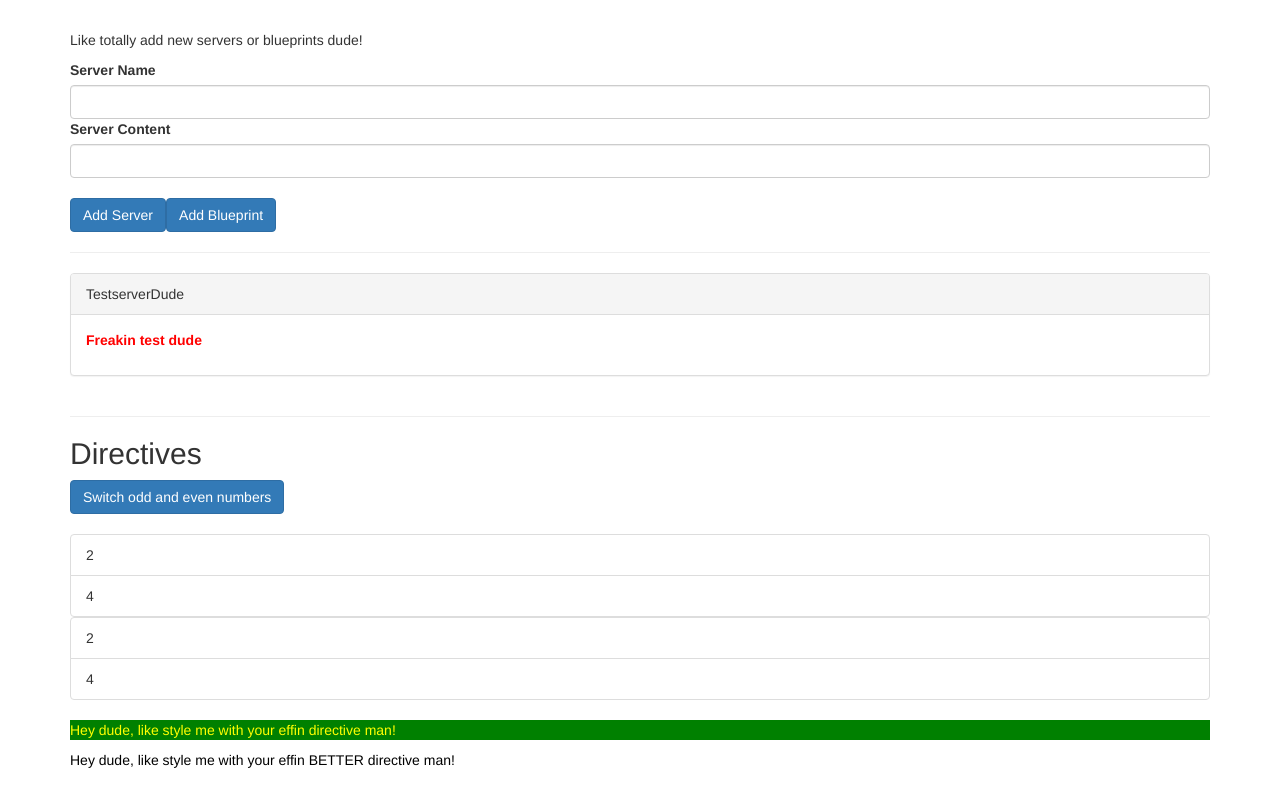
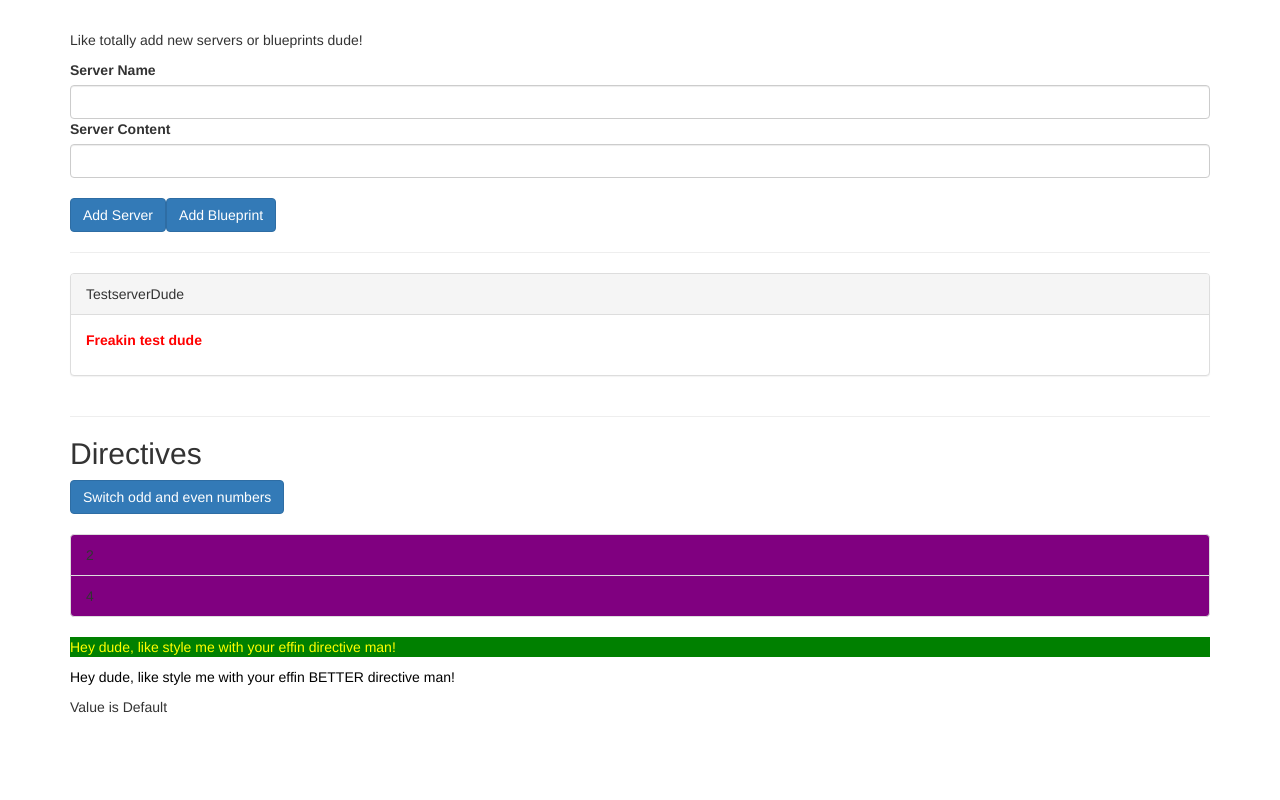
Before and after one commit to rinebob/cmp-databinding-start, an Angular app: page / in a window 1280 px wide. Built offline with nearby package versions, Linux system fonts and the light colour scheme.

Commit message:
through lec 100.  added unless directive

```diff
--- a/src/app/app.module.ts
+++ b/src/app/app.module.ts
@@ -9,6 +9,7 @@
 import { DirectivesComponent } from './directives/directives.component';
 import { HighlightDirective } from './shared/highlight.directive';
 import { BetterHighlightDirective } from './shared/better-highlight.directive';
+import { UnlessDirective } from './shared/unless.directive';
 
 @NgModule({
   declarations: [
@@ -18,7 +19,8 @@
     DirectivesComponent,
 
     HighlightDirective,
-    BetterHighlightDirective
+    BetterHighlightDirective,
+    UnlessDirective
   ],
   imports: [
     BrowserModule,
--- a/src/app/directives/directives.component.css
+++ b/src/app/directives/directives.component.css
@@ -1,3 +1,4 @@
 .odd {
-  color: white;
+  color: yellow;
+  background-color: purple;
 }
--- a/src/app/directives/directives.component.html
+++ b/src/app/directives/directives.component.html
@@ -1,6 +1,3 @@
-<!-- <div class="container">
-  <div class="row">
-    <div class="col-xs-12"> -->
   <button
     class="btn btn-primary"
     (click)="onlyOdd = !onlyOdd">Switch odd and even numbers</button>
@@ -17,7 +14,7 @@
     </div>
 
 
-		<div *ngIf="!onlyOdd">
+<!-- <div *ngIf="!onlyOdd">
       <li
         [ngClass]="{odd: even % 2 !== 0}"
         [ngStyle]="{ backgroundColor: even % 2 !== 0 ? 'blue' : 'transparent'}"
@@ -25,9 +22,9 @@
         *ngFor="let even of evens">
         {{ even }}
       </li>
-		</div>
+</div> -->
 
-		<ng-template [ngIf]="!onlyOdd">
+<!-- <ng-template [ngIf]="!onlyOdd">
   <div>
     <li
       [ngClass]="{odd: even % 2 !== 0}"
@@ -37,7 +34,19 @@
       {{ even }}
     </li>
   </div>
-		</ng-template>
+</ng-template> -->
+
+
+
+<div *appUnless="onlyOdd">
+  <li
+    [ngClass]="{odd: even % 2 !== 0}"
+    [ngStyle]="{ backgroundColor: even % 2 !== 0 ? 'lightyellow' : 'purple'}"
+    class="list-group-item"
+    *ngFor="let even of evens">
+    {{ even }}
+  </li>
+</div>
 
 
 </ul>
@@ -46,6 +55,10 @@
 </ng-template>
 <p appHighlight>Hey dude, like style me with your effin directive man!</p>
 <p appBetterHighlight>Hey dude, like style me with your effin BETTER directive man!</p>
-    <!-- </div>
+
+<div [ngSwitch]="value">
+  <p *ngSwitchCase="5">Value is 5</p>
+  <p *ngSwitchCase="10">Value is 10</p>
+  <p *ngSwitchCase="100">Value is 100</p>
+  <p *ngSwitchDefault>Value is Default</p>
 </div>
-</div> -->
--- a/src/app/directives/directives.component.ts
+++ b/src/app/directives/directives.component.ts
@@ -10,6 +10,7 @@
   odds = [1, 3, 5];
   evens = [2, 4];
   onlyOdd = false;
+  value = 11;
 
   constructor() { }
 
--- /dev/null
+++ b/src/app/shared/unless.directive.ts
@@ -0,0 +1,17 @@
+import { Directive, Input, TemplateRef, ViewContainerRef } from '@angular/core';
+
+@Directive({
+  selector: '[appUnless]'
+})
+export class UnlessDirective {
+	@Input() set appUnless (condition: boolean) {
+    if (!condition) {
+      this.vcRef.createEmbeddedView(this.templateRef);
+    } else {
+      this.vcRef.clear();
+    }
+  }
+
+  constructor(private templateRef: TemplateRef<any>, private vcRef: ViewContainerRef) {}
+
+}
```
Lines whose indentation alone changed are shown as unchanged.
